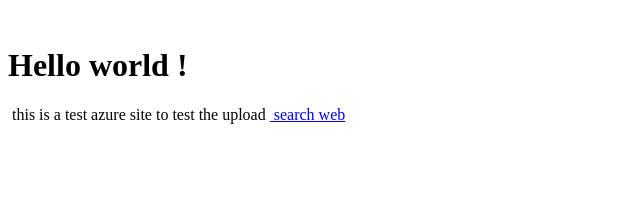
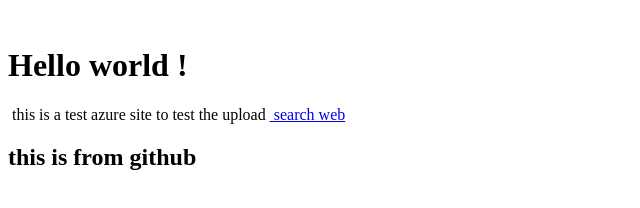
Before and after one commit to venuragu/webapp, a plain HTML site: page index.html in a window 1280 px wide. Shown: the whole page, without its empty margins (0-640 px from the left). Drawn offline with Linux system fonts and the light colour scheme.

Commit message:
Create index.html

```diff
--- a/index.html
+++ b/index.html
@@ -1 +1 @@
-<HTML><HEAD> <TITLE> Test Azure</TITLE></HEAD><BODY> <H1>Hello world ! </H1> this is a test azure site to test the upload <a href="www.google.com"> search web</a></BODY> </HTML>
+<HTML><HEAD> <TITLE> Test Azure</TITLE></HEAD><BODY> <H1>Hello world ! </H1> this is a test azure site to test the upload <a href="www.google.com"> search web</a> <h2>this is from github</h2> </BODY> </HTML>
```
